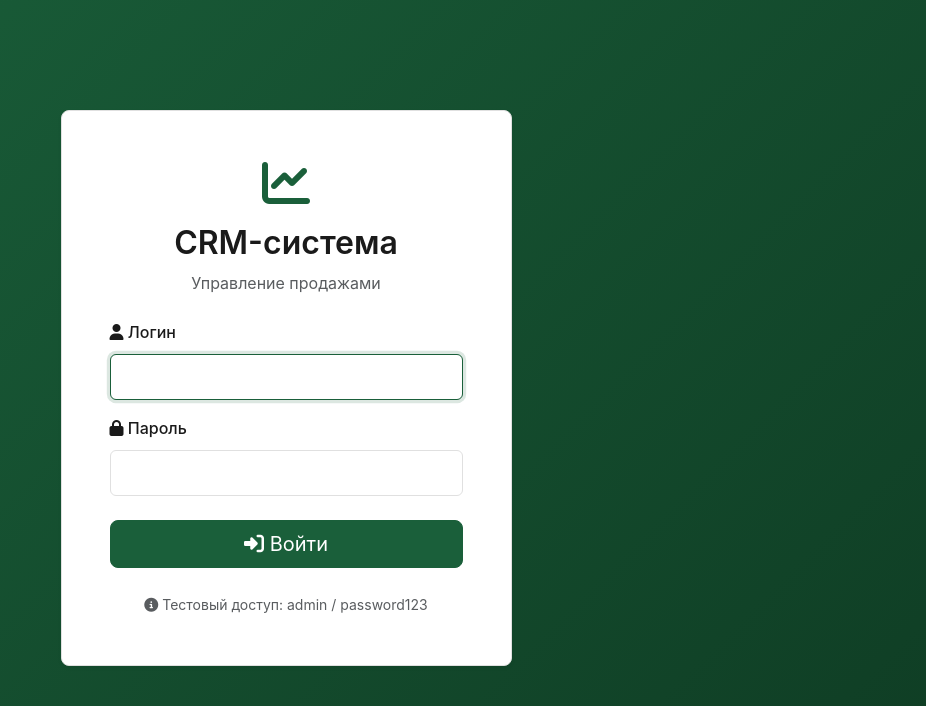
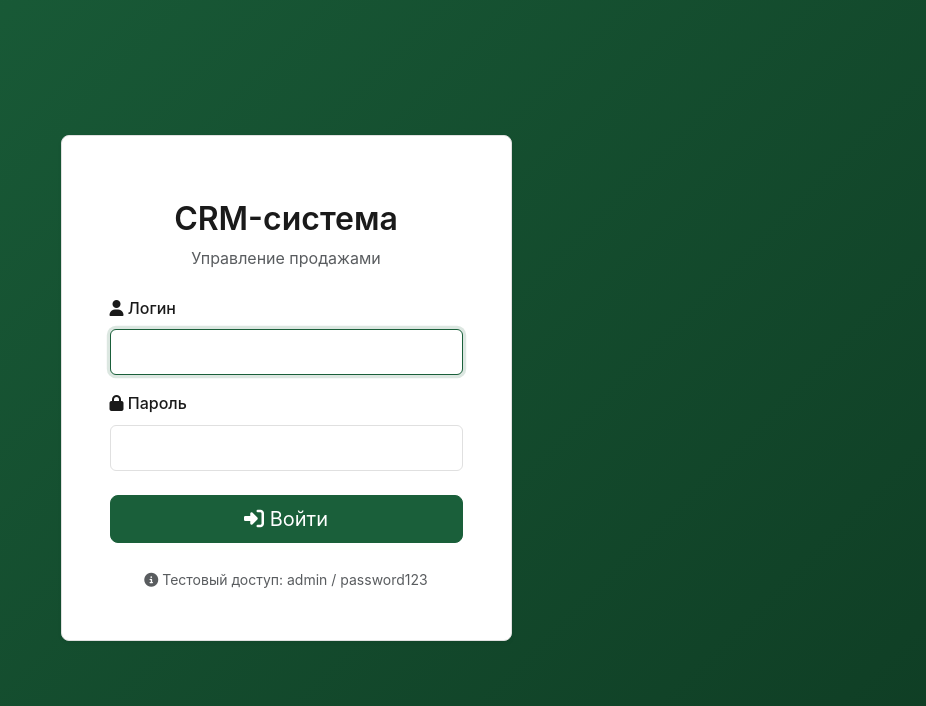
Before and after one commit to one4zero/CRM-Sales, a PHP site: page /login.php in a window 1280 px wide. Shown: the top 706 px of the page, without its empty margins (354-1280 px from the left). Run offline with PHP 8.4, Linux system fonts and the light colour scheme; a stand-in replaces the project's code that opens the database connection.

Commit message:
Убрана иконка логотипа на странице авторизации

```diff
--- a/login.php
+++ b/login.php
@@ -46,7 +46,6 @@ if ($_SERVER['REQUEST_METHOD'] === 'POST') {
                 <div class="card login-card">
                     <div class="card-body p-5">
                         <div class="text-center mb-4">
-                            <i class="fas fa-chart-line login-icon"></i>
                             <h2 class="mt-3 mb-2">CRM-система</h2>
                             <p class="text-muted">Управление продажами</p>
                         </div>
```
